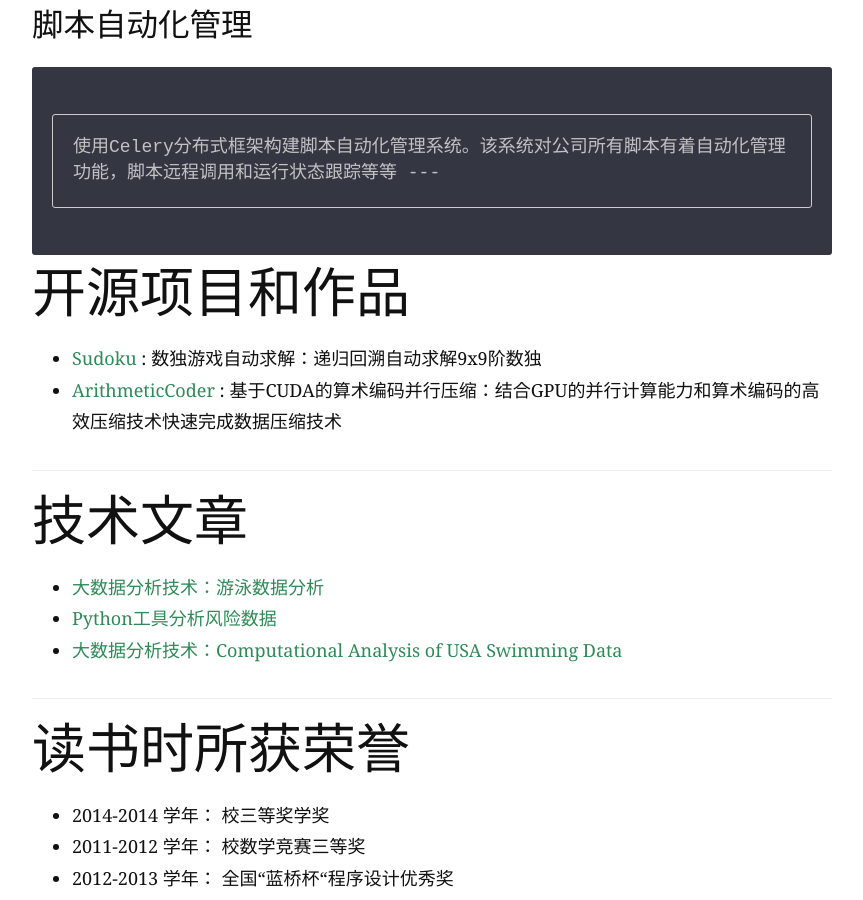
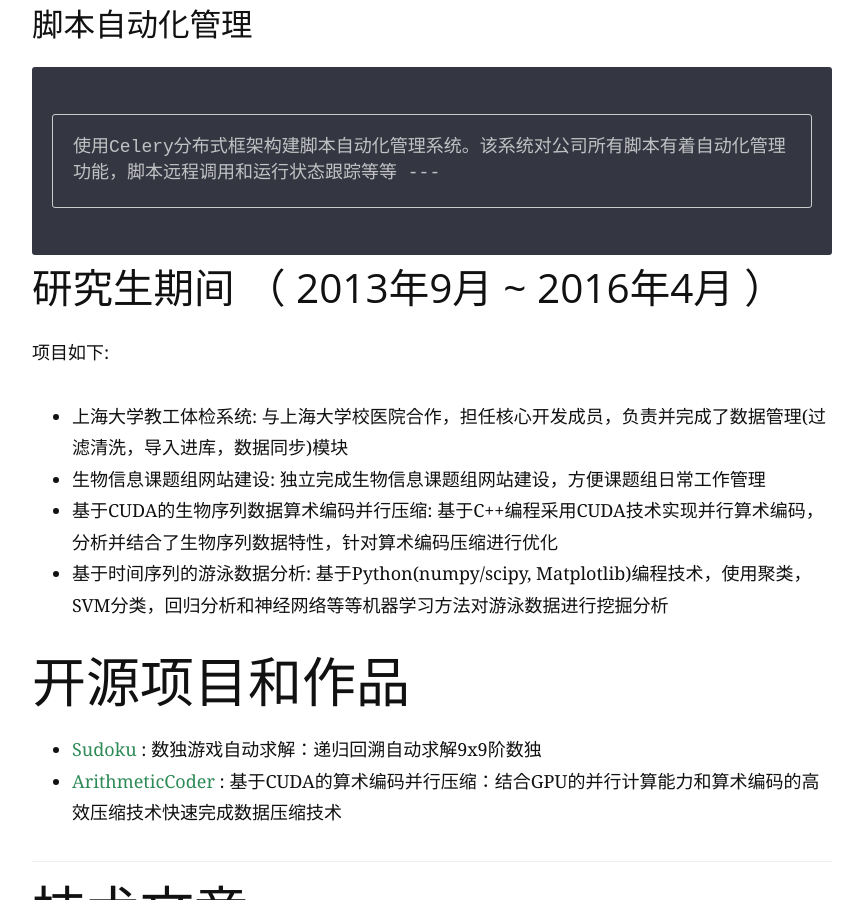
Before and after one commit to JunFuXu/JunFuXu.github.io, a Jekyll site: the page built from Blog/Resume.md, in a window 1280 px wide and 900 px high, scrolled down 2861 px. Shown: the whole window, without its empty margins (208-1071 px from the left). Built offline with Jekyll 4.4.1, drawn with Linux system fonts in a browser that asks for light colours; our own code applies the rules of GitHub Pages for plain Markdown files; Markdown is read by kramdown in place of the engine named in the settings; some of the changed text lies outside the part shown.

Commit message:
update resume

```diff
--- a/Blog/Resume.md
+++ b/Blog/Resume.md
@@ -64,6 +64,13 @@
     使用Celery分布式框架构建脚本自动化管理系统。该系统对公司所有脚本有着自动化管理功能，脚本远程调用和运行状态跟踪等等
 ---
 
+## 研究生期间 （ 2013年9月 ~ 2016年4月 ）
+项目如下:
+  * 上海大学教工体检系统: 与上海大学校医院合作，担任核心开发成员，负责并完成了数据管理(过滤清洗，导入进库，数据同步)模块
+  * 生物信息课题组网站建设: 独立完成生物信息课题组网站建设，方便课题组日常工作管理
+  * 基于CUDA的生物序列数据算术编码并行压缩: 基于C++编程采用CUDA技术实现并行算术编码，分析并结合了生物序列数据特性，针对算术编码压缩进行优化
+  * 基于时间序列的游泳数据分析: 基于Python(numpy/scipy, Matplotlib)编程技术，使用聚类，SVM分类，回归分析和神经网络等等机器学习方法对游泳数据进行挖掘分析
+
 # 开源项目和作品
  - [Sudoku](https://github.com/JunFuXu/Sudoku) : 数独游戏自动求解：递归回溯自动求解9x9阶数独
  - [ArithmeticCoder](https://github.com/JunFuXu/ArithmeticCoder) : 基于CUDA的算术编码并行压缩：结合GPU的并行计算能力和算术编码的高效压缩技术快速完成数据压缩技术
```
Also changed, not shown: other parts of Blog/Resume.md (+2 -2 lines).
